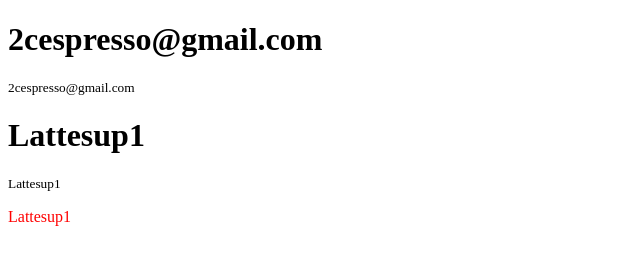
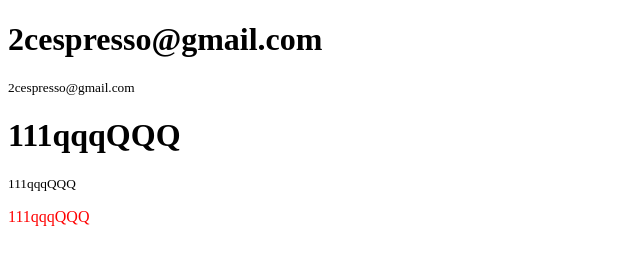
Before and after one commit to Cespresso/sample-github-page, a plain HTML site: page index.html in a window 1280 px wide. Shown: the whole page, without its empty margins (0-640 px from the left). Drawn offline with Linux system fonts and the light colour scheme.

Commit message:
update text

```diff
--- a/index.html
+++ b/index.html
@@ -9,8 +9,8 @@
         <h1>2cespresso@gmail.com</h1>
         <p style="font-size: smaller;">2cespresso@gmail.com</p>
 
-        <h1>Lattesup1</h1>
-        <p style="font-size: smaller;">Lattesup1</p>
-        <p class="password">Lattesup1</p>
+        <h1>111qqqQQQ</h1>
+        <p style="font-size: smaller;">111qqqQQQ</p>
+        <p class="password">111qqqQQQ</p>
     </body>
 </html>
```
